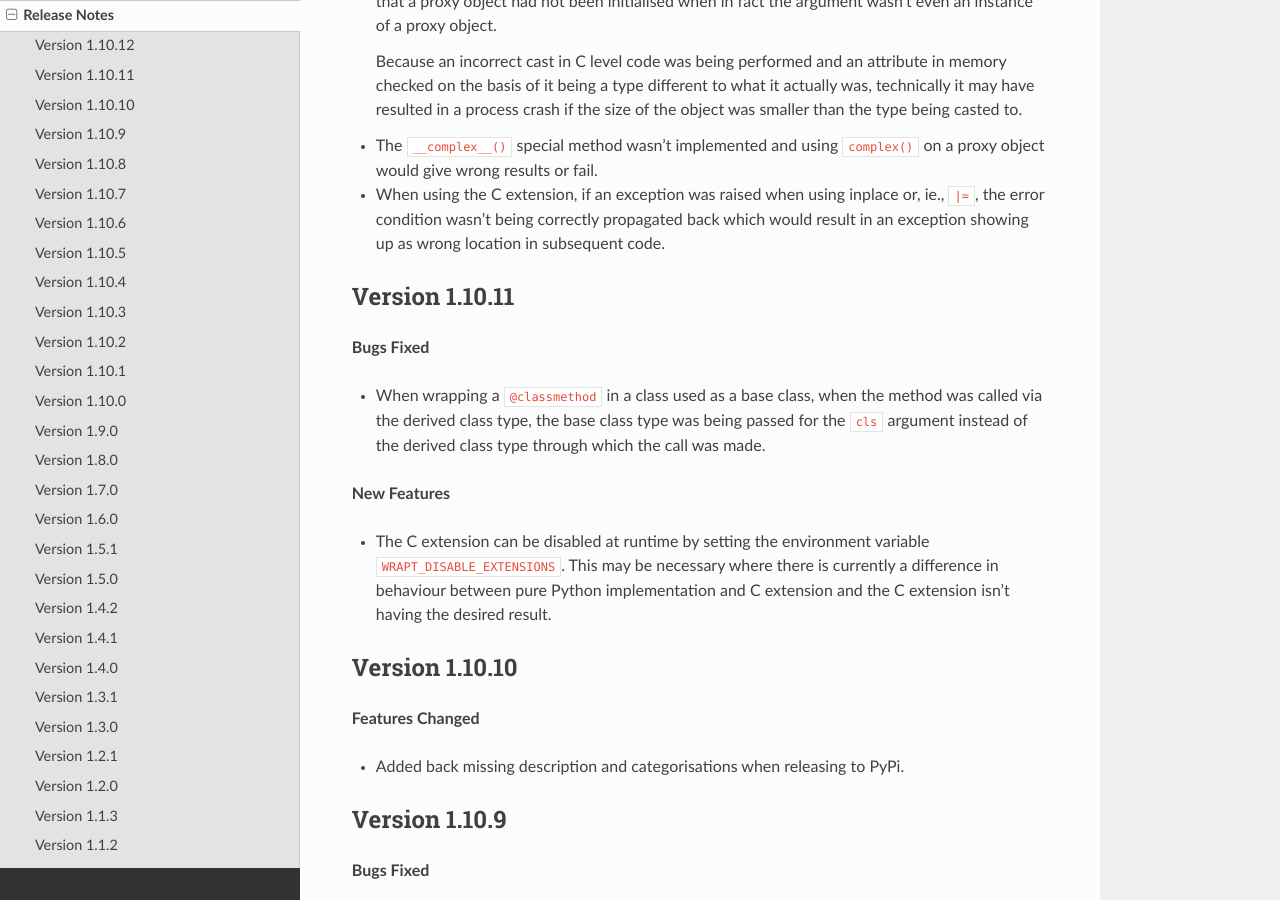
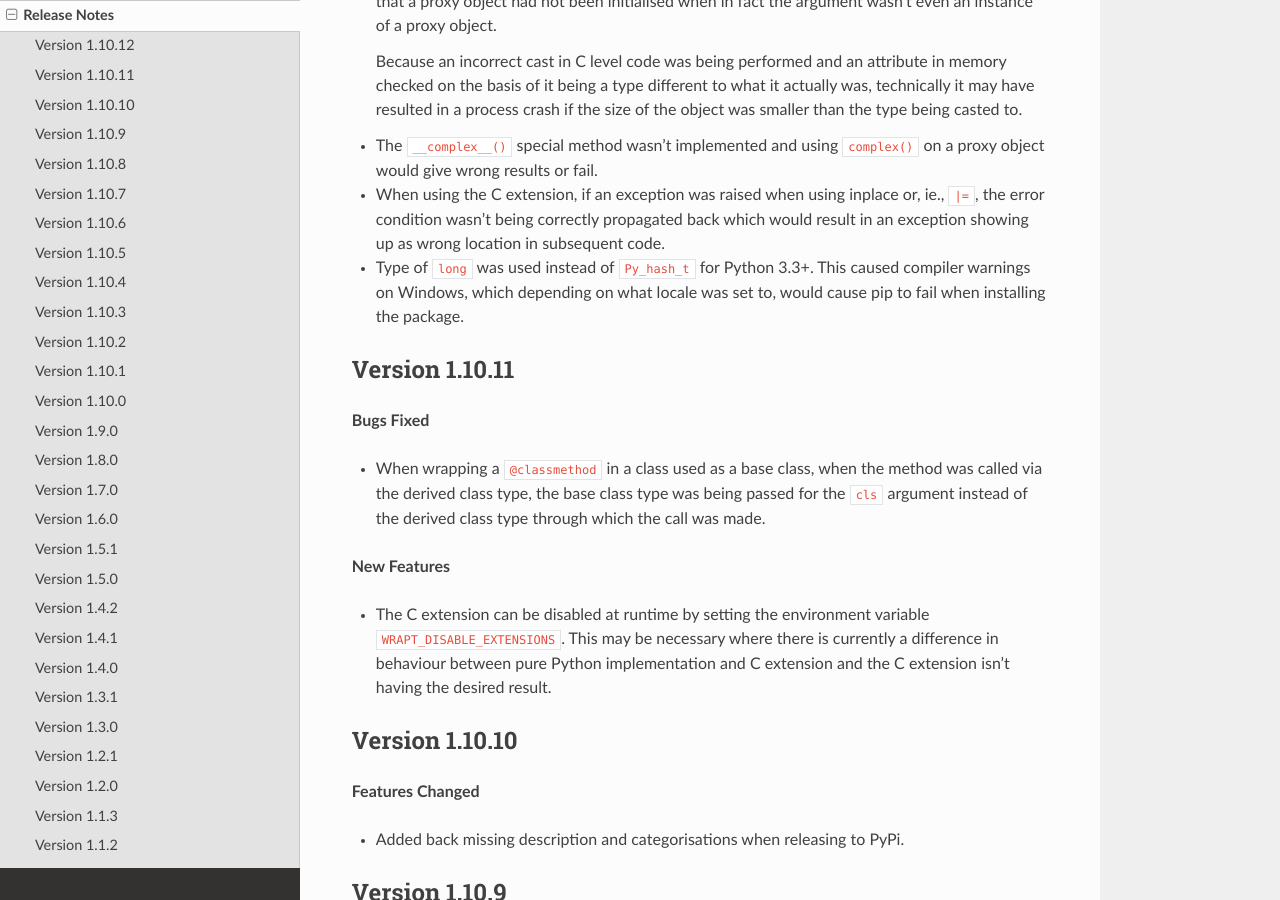
Before and after one commit to GrahamDumpleton/wrapt, a Sphinx documentation site: the page built from docs/changes.rst, in a window 1280 px wide and 900 px high, scrolled down 322 px. Built offline with Sphinx 7.4.7 and the Read the Docs theme 2.0.0, drawn with Linux system fonts in a browser that asks for light colours.

Commit message:
Fix hash type for Python 3.3+.

```diff
--- a/docs/changes.rst
+++ b/docs/changes.rst
@@ -25,6 +25,10 @@ Version 1.10.12
   or, ie., ``|=``, the error condition wasn't being correctly propagated
   back which would result in an exception showing up as wrong location
   in subsequent code.
+
+* Type of ``long`` was used instead of ``Py_hash_t`` for Python 3.3+. This
+  caused compiler warnings on Windows, which depending on what locale was
+  set to, would cause pip to fail when installing the package.
 
 Version 1.10.11
 ---------------
```
Also changed, not shown: 1 other file.
